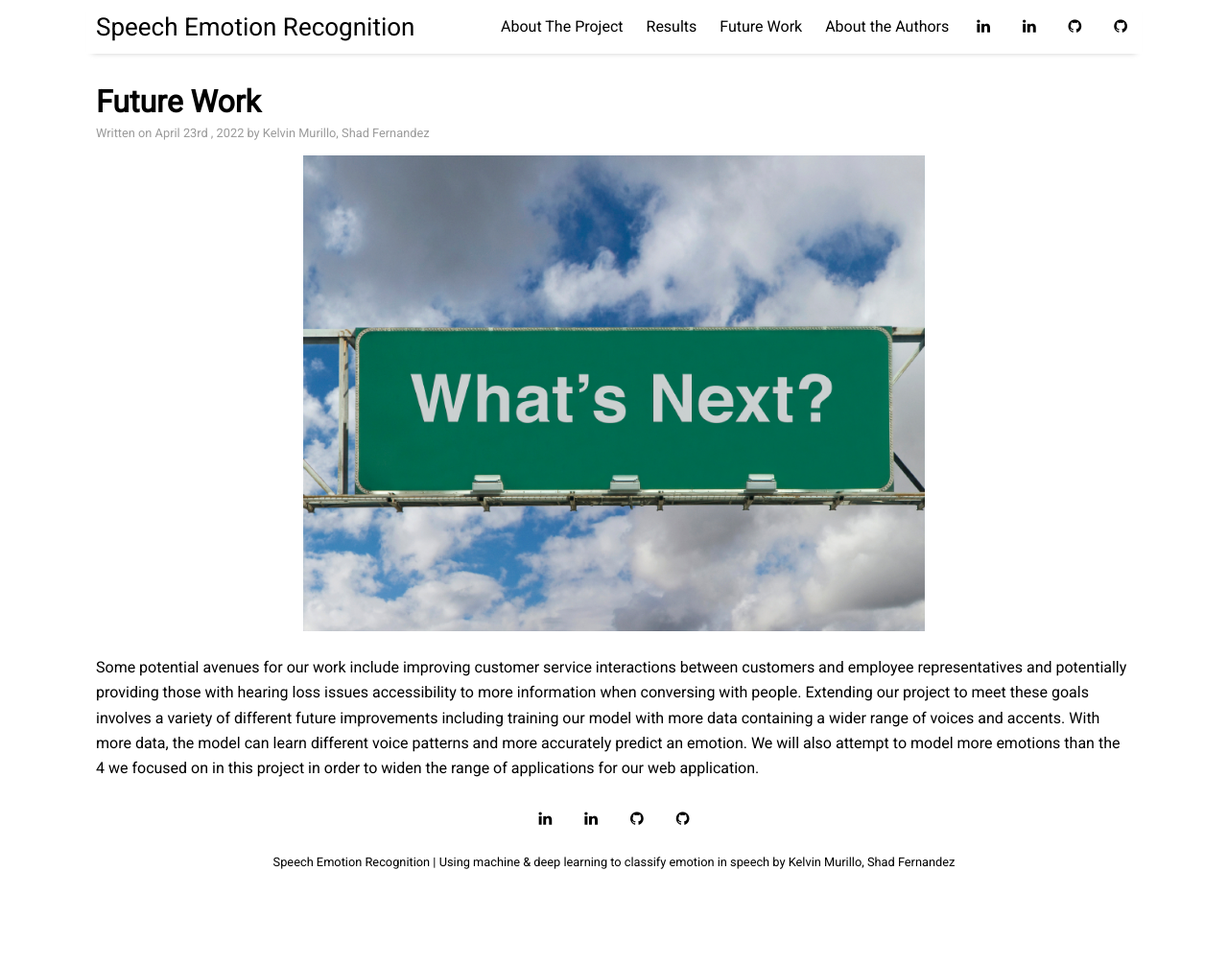
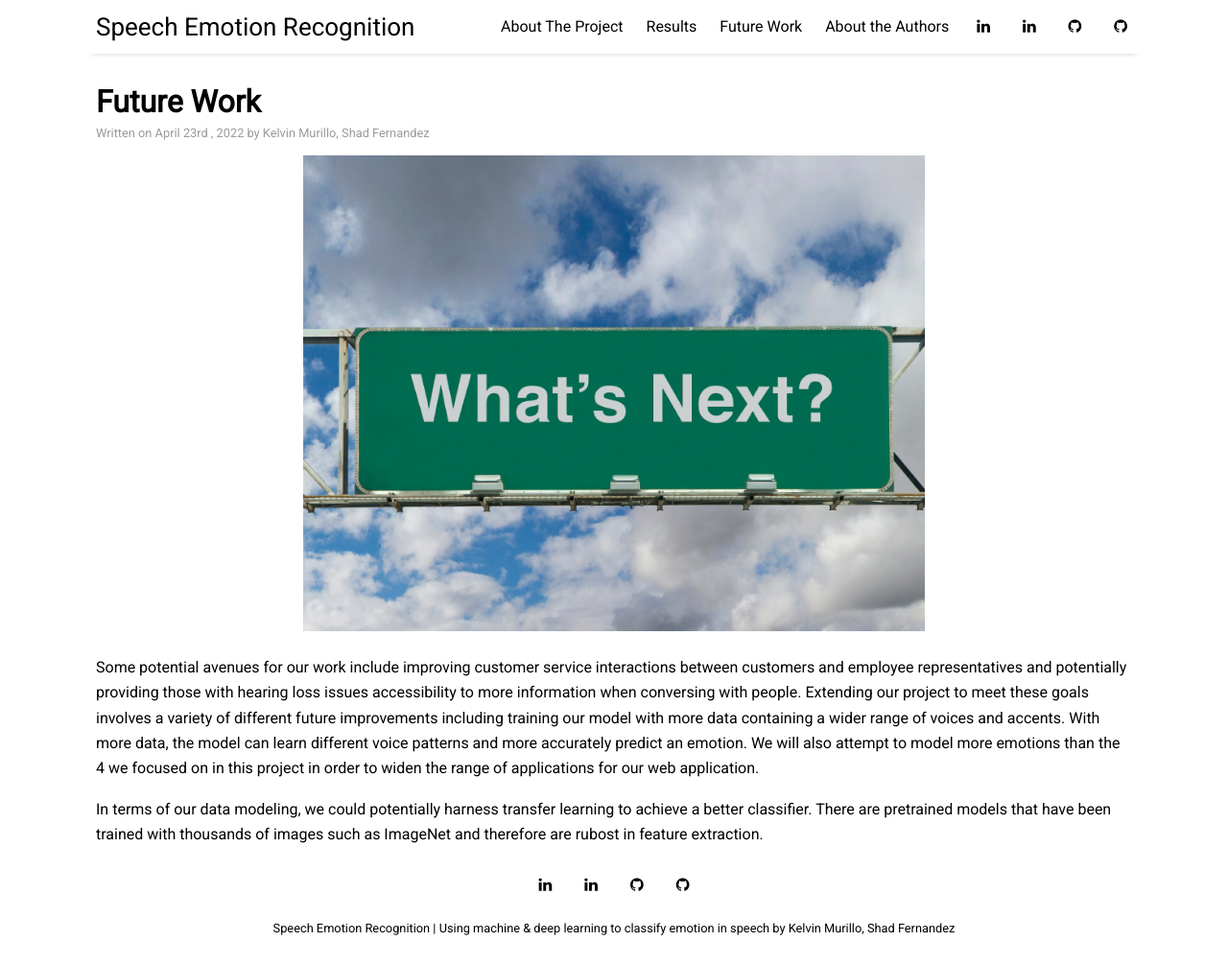
Before and after one commit to kelvinm10/SER_Website, a Jekyll site: the page built from _posts/2022-04-23-future-work.md, in a window 1280 px wide and 1006 px high. Shown: the whole window at 96% size. Built offline with Jekyll 4.4.1, drawn with Linux system fonts in a browser that asks for light colours; nearby versions of some CDN libraries.

Commit message:
Update 2022-04-23-future-work.md
added bit about transfer learning

```diff
--- a/_posts/2022-04-23-future-work.md
+++ b/_posts/2022-04-23-future-work.md
@@ -13,3 +13,7 @@ when conversing with people. Extending our project to meet these goals involves
 including training our model with more data containing a wider range of voices and accents. With more data, the model
 can learn different voice patterns and more accurately predict an emotion. We will also attempt to model more emotions
 than the 4 we focused on in this project in order to widen the range of applications for our web application.
+
+In terms of our data modeling, we could potentially harness transfer learning to achieve a better classifier. There
+are pretrained models that have been trained with thousands of images such as ImageNet and therefore are rubost in
+feature extraction.
```
